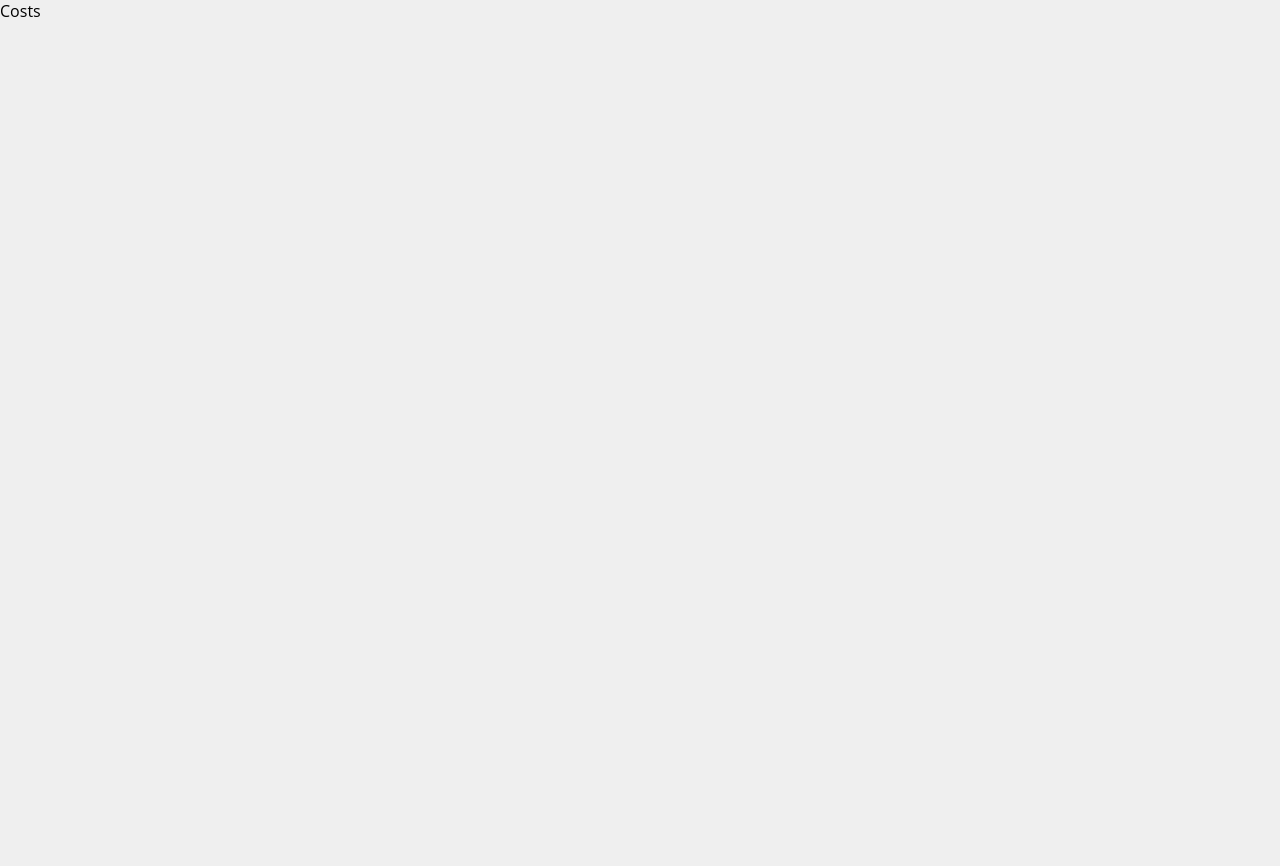
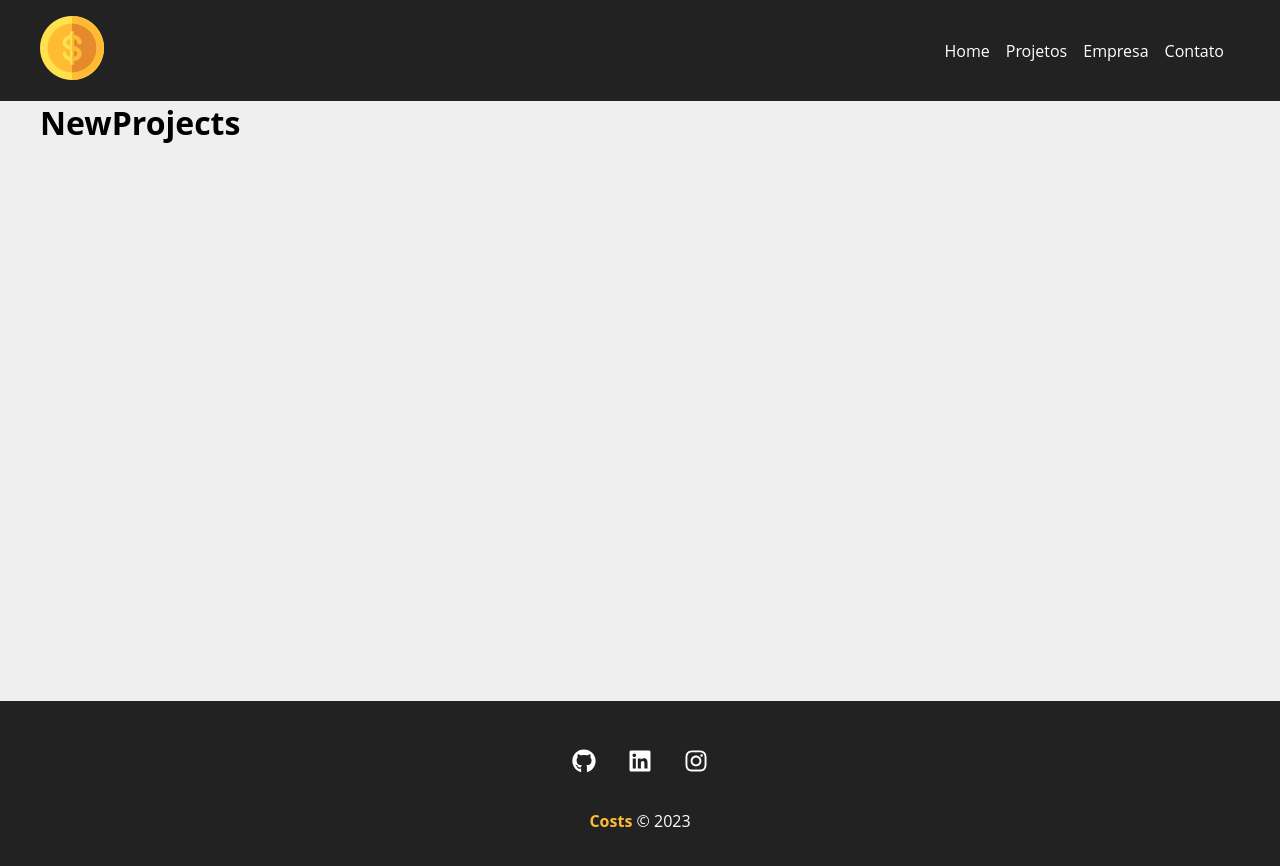
Before and after one commit to sabatinirafa/ReactJS-Projeto-Gerenciador-Financeiro, a React (Create React App) app: page /newproject in a window 1280 px wide. Shown: the top 866 px of the page. Before the commit the page ends 800 px from the top, so only its background shows below. Built offline with nearby package versions, Linux system fonts and the light colour scheme.

Commit message:
Footer e Navbar

```diff
--- a/src/App.js
+++ b/src/App.js
@@ -1,8 +1,28 @@
+import { BrowserRouter as Router, Routes, Route } from "react-router-dom";
+import Home from './components/pages/Home'
+import Company from './components/pages/Company'
+import Contact from './components/pages/Contact'
+import NewProject from './components/pages/NewProject'
+import Container from "./components/layouts/Container";
+import Projects from "./components/pages/Projects";
+import Navbar from "./components/layouts/Navbar";
+import Footer from "./components/layouts/Footer";
+
 function App() {
   return (
-    <div className="App">
-      <p>Costs</p>
-    </div>
+    <Router>
+      <Navbar/>
+      <Container customClass='min-height'>
+        <Routes>
+          <Route path="/" element={<Home/>}/>
+          <Route path="/projects" element={<Projects/>}/>
+          <Route path="/company" element={<Company/>}/>
+          <Route path="/contact" element={<Contact/>}/>
+          <Route path="/newproject" element={<NewProject/>}/>
+        </Routes>
+      </Container>
+      <Footer/>
+    </Router>
   );
 }
 
--- /dev/null
+++ b/src/components/layouts/Container.js
@@ -0,0 +1,11 @@
+import styles from './Container.module.css'
+
+function Container(props) {
+  return (
+    <div className={`${styles.container} ${styles[props.customClass]}`}>
+      {props.children}
+    </div>
+  )
+}
+
+export default Container
--- /dev/null
+++ b/src/components/layouts/Container.module.css
@@ -0,0 +1,20 @@
+.container {
+  width: 1200px;
+  display: flex;
+  justify-content: space-between;
+  margin: 0 auto;
+  flex-wrap: wrap;
+}
+
+.min-height {
+  min-height: 75%;
+}
+
+.start {
+  justify-content: flex-start;
+}
+
+.column {
+  flex-direction: column;
+  justify-content: flex-start;
+}
--- /dev/null
+++ b/src/components/layouts/Footer.js
@@ -0,0 +1,17 @@
+import {FaGithub, FaInstagram, FaLinkedin} from 'react-icons/fa'
+import styles from './Footer.module.css'
+
+function Footer() {
+  return(
+    <footer className={styles.footer}>
+      <ul className={styles.social_list}>
+        <li><FaGithub/></li>
+        <li><FaLinkedin/></li>
+        <li><FaInstagram/></li>
+      </ul>
+      <p className={styles.copy_right}><span>Costs</span> &copy; 2023</p>
+    </footer>
+  )
+}
+
+export default Footer
--- /dev/null
+++ b/src/components/layouts/Footer.module.css
@@ -0,0 +1,34 @@
+.footer {
+  background-color: #222;
+  color: #fff;
+  padding: 3em;
+  text-align: center;
+}
+
+.social_list {
+  display: flex;
+  justify-content: center;
+  list-style-type: none;
+}
+
+.social_list li {
+  margin: 0 1em;
+}
+
+.social_list li:hover {
+  color: #ffbb33;
+}
+
+.social_list svg {
+  font-size: 1.5em;
+  cursor: pointer;
+}
+
+.copy_right {
+  margin-top: 2em;
+}
+
+.copy_right span {
+  font-weight: bold;
+  color: #ffbb33;
+}
--- /dev/null
+++ b/src/components/layouts/Navbar.js
@@ -0,0 +1,24 @@
+import { Link } from "react-router-dom"
+import Container from "./Container"
+import styles from './Navbar.module.css'
+import logo from '../../img/costs_logo.png'
+
+function Navbar() {
+  return(
+    <nav className={styles.navbar}>
+      <Container>
+        <Link to='/'>
+          <img src={logo} alt='Costs'/>
+        </Link>
+        <ul className={styles.list}>
+          <li className={styles.item}><Link to='/'>Home</Link></li>
+          <li className={styles.item}><Link to='/projects'>Projetos</Link></li>
+          <li className={styles.item}><Link to='/company'>Empresa</Link></li>
+          <li className={styles.item}><Link to='/contact'>Contato</Link></li>
+        </ul>
+      </Container>
+    </nav>
+  )
+}
+
+export default Navbar
--- /dev/null
+++ b/src/components/layouts/Navbar.module.css
@@ -0,0 +1,25 @@
+.navbar {
+  display: flex;
+  justify-content: space-between;
+  background-color: #222;
+  padding: 1em;
+}
+
+.list {
+  display: flex;
+  list-style: none;
+  align-items: center;
+}
+
+.item {
+  margin-right: 1em;
+}
+
+.item a {
+  color: #fff;
+  text-decoration: none;
+}
+
+.item a:hover {
+  color: #ffbb33;
+}
--- /dev/null
+++ b/src/components/pages/Company.js
@@ -0,0 +1,7 @@
+function Company() {
+  return (
+    <h1>Company</h1>
+  )
+}
+
+export default Company
--- /dev/null
+++ b/src/components/pages/Contact.js
@@ -0,0 +1,7 @@
+function Contact() {
+  return (
+    <h1>Contact</h1>
+  )
+}
+
+export default Contact
--- /dev/null
+++ b/src/components/pages/Home.js
@@ -0,0 +1,7 @@
+function Home() {
+  return (
+    <h1>Home</h1>
+  )
+}
+
+export default Home
--- /dev/null
+++ b/src/components/pages/NewProject.js
@@ -0,0 +1,7 @@
+function NewProjects() {
+  return (
+    <h1>NewProjects</h1>
+  )
+}
+
+export default NewProjects
--- /dev/null
+++ b/src/components/pages/Projects.js
@@ -0,0 +1,7 @@
+function Projects() {
+  return (
+    <h1>Projects</h1>
+  )
+}
+
+export default Projects
```
